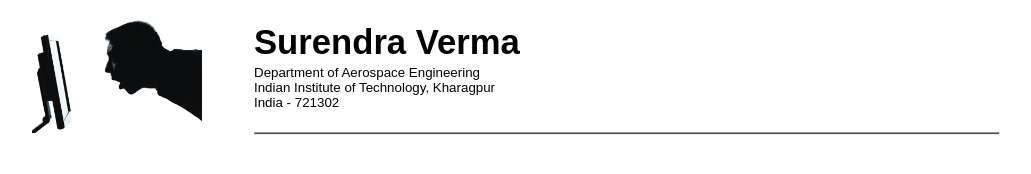
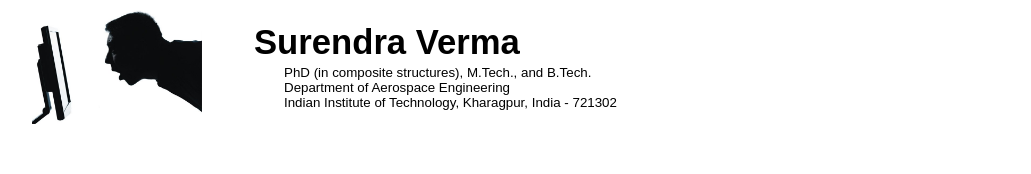
Before and after one commit to suri2501/suri2501.github.io, a plain HTML site: page title.html in a window 1280 px wide. Shown: the whole page, without its empty margins (8-1039 px from the left). Drawn offline with Linux system fonts and the light colour scheme; files that its build step writes are made by us from their sources.

Commit message:
title file is modied

```diff
--- a/title.html
+++ b/title.html
@@ -8,12 +8,12 @@
             <td style="valign:top; width:200"><img border="0" width="170" src="./title_files/icon.jpg" align="right" alt="IIT KGP Logo">
             </td>
             <td colspan="2" height="20" valign="top" style="padding-left:50px">
-                <p align="center" style="margin:10pt;margin-bottom:1pt;text-align:left">
-                    </p><h1>Surendra Verma</h1>
-                    <a href="http://www.ae.iitkgp.ernet.in/" target="_blank">Department of Aerospace Engineering</a><br>
-                    <a href="http://iitkgp.ac.in/" target="_blank">Indian Institute of Technology,&nbsp;Kharagpur</a><br>
-                    <a href="#">India - 721302</a><p></p><br><hr>
-                </td>
+                <p align="center" style="margin:10pt;margin-bottom:1pt;text-align:left"></p>
+				<h1>Surendra Verma</h1>
+				<p>PhD (in composite structures), M.Tech., and B.Tech.</p>
+                <p><a href="http://www.ae.iitkgp.ac.in/" target="_blank">Department of Aerospace Engineering</a></p>
+                <p><a href="http://www.iitkgp.ac.in/" target="_blank">Indian Institute of Technology, Kharagpur, India - 721302</a></p>
+            </td>
             </tr>
 
     </tbody></table>
```
